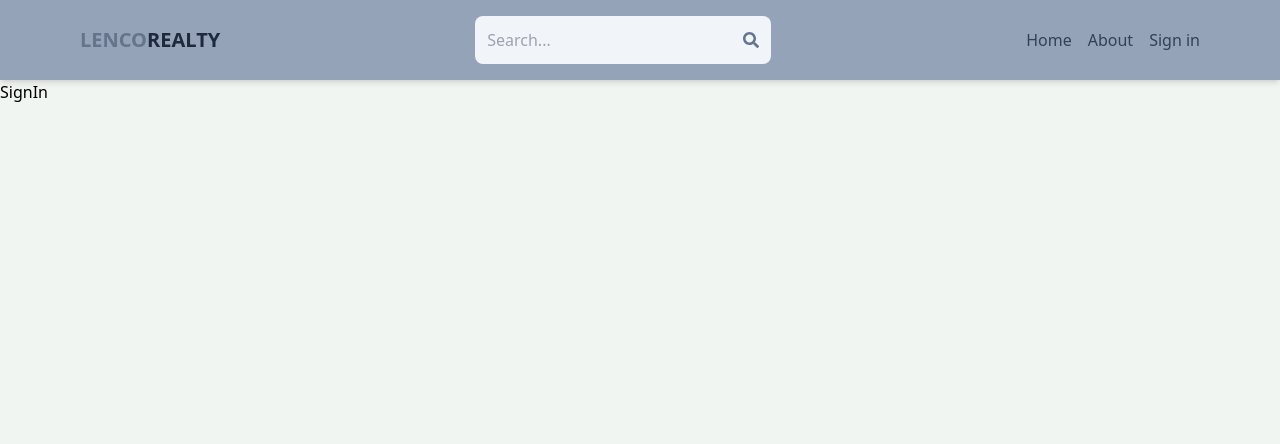
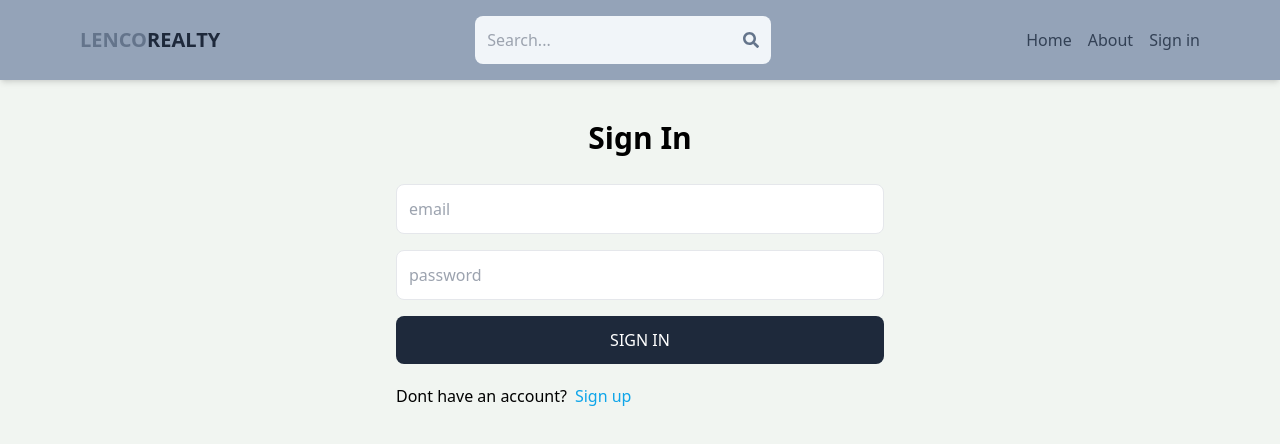
Before and after one commit to Aminatou05/Capstone-2024, a React (Vite) app: page /sign-in in a window 1280 px wide. Shown: the top 444 px of the page. Built offline with nearby package versions, Linux system fonts and the light colour scheme.

Commit message:
create signig functionality

```diff
--- a/src/pages/SignIn.jsx
+++ b/src/pages/SignIn.jsx
@@ -1,7 +1,79 @@
-import React from 'react'
+import { useState } from "react";
+import { Link, useNavigate  , } from "react-router-dom";
 
 export default function SignIn() {
+  const [formData, setFormData] = useState({});
+  const [error, setError] = useState(null);
+  const [loading, setLoading] = useState(false);
+  const navigate = useNavigate();
+  //handleChange funtion
+  const handleChange = (e) => {
+    setFormData({
+      ...formData,
+      [e.target.id]: e.target.value,
+    });
+  };
+
+  //handleSubmit function
+  const handleSubmit = async (e) => {
+    e.preventDefault();
+    try {
+      setLoading(true);
+      const res = await fetch('/api/auth/signin', {
+        method: 'POST',
+        headers: {
+          'Content-Type': 'application/json',
+        },
+        body: JSON.stringify(formData),
+      });
+      const data = await res.json();
+      console.log(data);
+      if (data.success === false) {
+        setLoading(false);
+        setError(data.message);
+        return;
+      }
+      setLoading(false);
+      setError(null);
+      navigate('/');// this will navigate to the home page after successfully signed-in
+    } catch (error) {
+      setLoading(false);
+      setError(error.message);
+    }
+  };
+
   return (
-    <div>SignIn</div>
-  )
+    <div className="p-3 max-w-lg mx-auto">
+      <h1 className="text-3xl text-center font-semibold my-7">Sign In</h1>
+      <form onSubmit={handleSubmit} className=" flex flex-col gap-4">
+        <input
+          type="email"
+          placeholder="email"
+          className="border p-3 rounded-lg"
+          id="email"
+          onChange={handleChange}
+        />
+        <input
+          type="password"
+          placeholder="password"
+          className="border p-3 rounded-lg"
+          id="password"
+          onChange={handleChange}
+        />
+        <button
+            disabled={loading}
+         className="bg-slate-800 text-white p-3 rounded-lg uppercase hover:opacity-95 disabled:opacity-80">
+        {loading ? 'Loading...' : 'Sign In'}
+        </button>
+      </form>
+      <div className="flex gap-2 mt-5">
+        <p> Dont have an account?</p>
+        <Link to={"/sign-up"}>
+          <span className="text-sky-500">Sign up</span>
+        </Link>
+      </div>
+{/* A paragraph showing the error */}
+      {error && <p className='text-red-500 mt-5'>{error}</p>}
+    </div>
+  );
 }
--- a/src/pages/SignUp.jsx
+++ b/src/pages/SignUp.jsx
@@ -67,8 +67,10 @@
           id="password"
           onChange={handleChange}
         />
-        <button className="bg-slate-800 text-white p-3 rounded-lg uppercase hover:opacity-95 disabled:opacity-80">
-          SIGN UP
+        <button
+            disabled={loading}
+         className="bg-slate-800 text-white p-3 rounded-lg uppercase hover:opacity-95 disabled:opacity-80">
+        {loading ? 'Loading...' : 'Sign Up'}
         </button>
       </form>
       <div className="flex gap-2 mt-5">
@@ -77,6 +79,7 @@
           <span className="text-sky-500">Sign in</span>
         </Link>
       </div>
+{/* A paragraph showing the error */}
       {error && <p className='text-red-500 mt-5'>{error}</p>}
     </div>
   );
```
